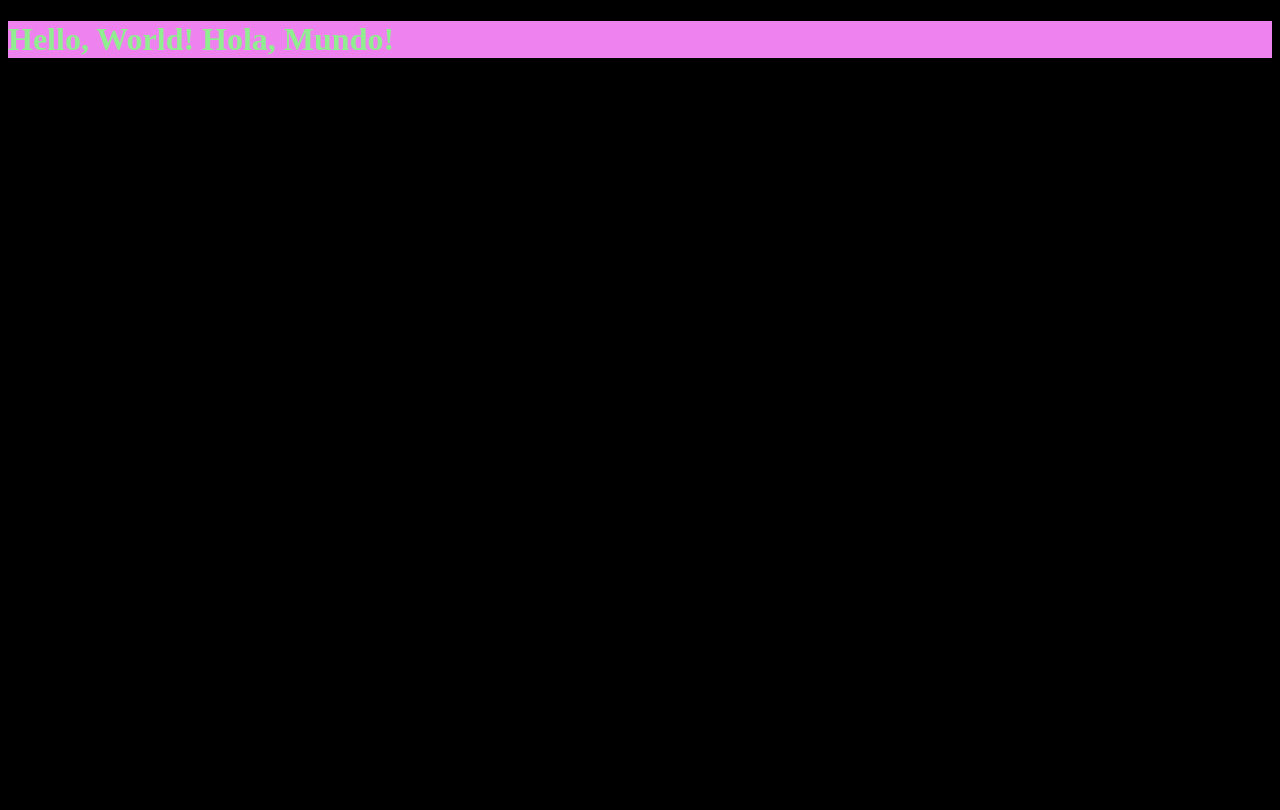
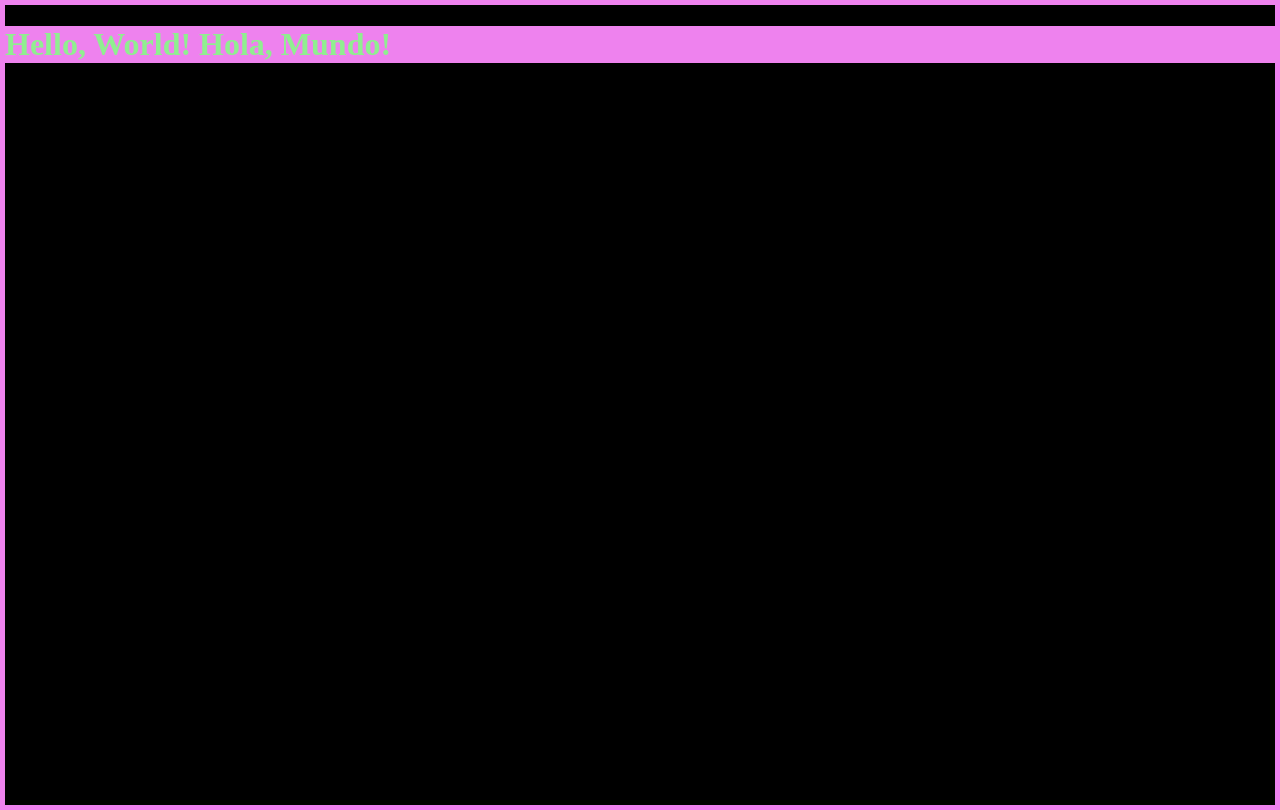
Before and after one commit to Aranzazu0611/hello-world-1, a plain HTML site: page index.html in a window 1280 px wide. Drawn offline with Linux system fonts and the light colour scheme.

Commit message:
add new border

```diff
--- a/styles.css
+++ b/styles.css
@@ -6,4 +6,14 @@ h1 {
 
 body {
     background-color: black;
+    border: 5px solid violet;
+    height: 100%;
+    margin: 0;
+    padding: 0;
 }
+
+html {
+    height: 100%;
+    margin: 0;
+    padding: 0;
+}
```
